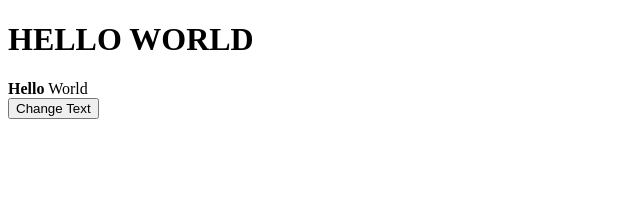
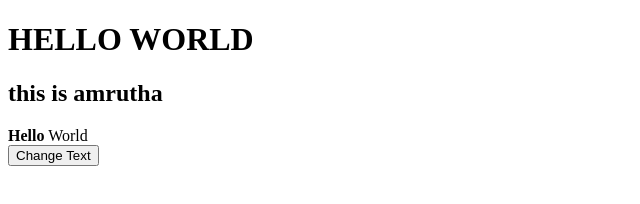
Before and after one commit to amruthalanda2007-coder/my-third-repo, a plain HTML site: page index.html in a window 1280 px wide. Shown: the whole page, without its empty margins (0-640 px from the left). Drawn offline with Linux system fonts and the light colour scheme.

Commit message:
Update index.html

```diff
--- a/index.html
+++ b/index.html
@@ -5,6 +5,7 @@
 </head>
 <body>
  <h1>HELLO WORLD</h1>
+ <h2> this is amrutha</h2>
  <div id="info"><b>Hello</b> World</div>
  <button onclick="changeText()">Change Text</button>
  <script>
```
